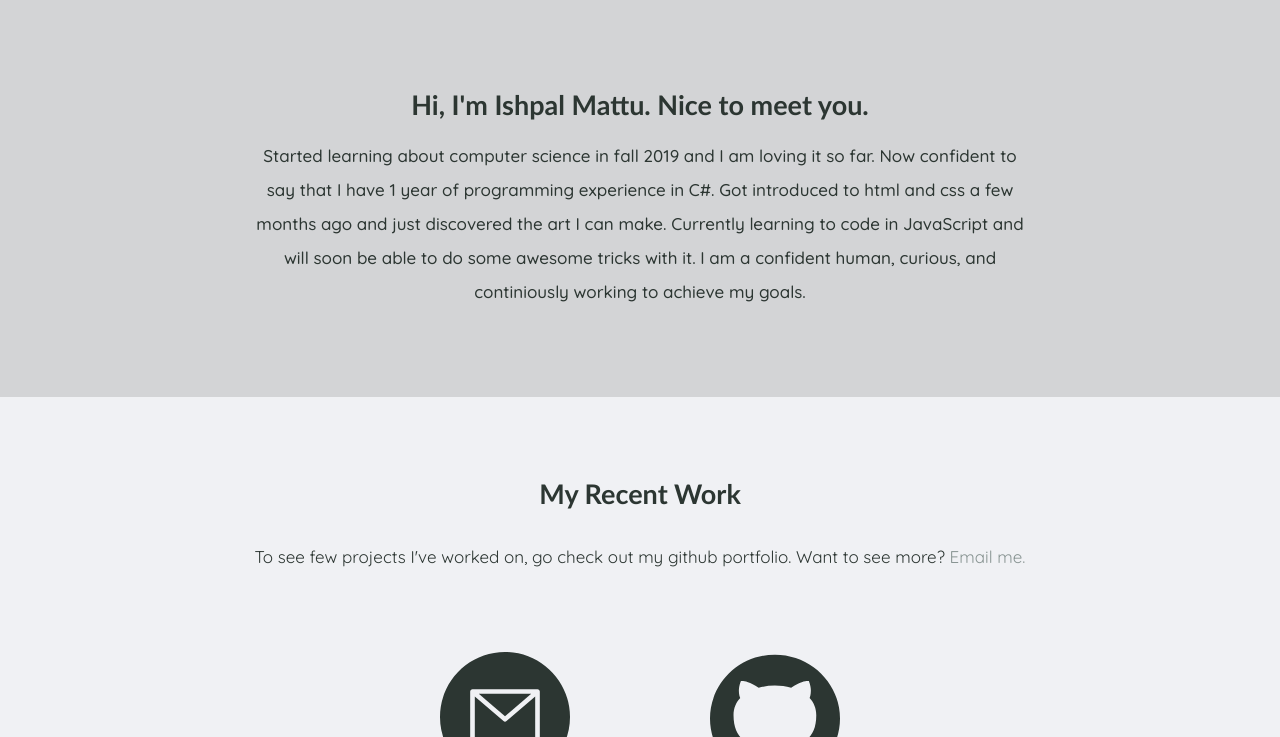
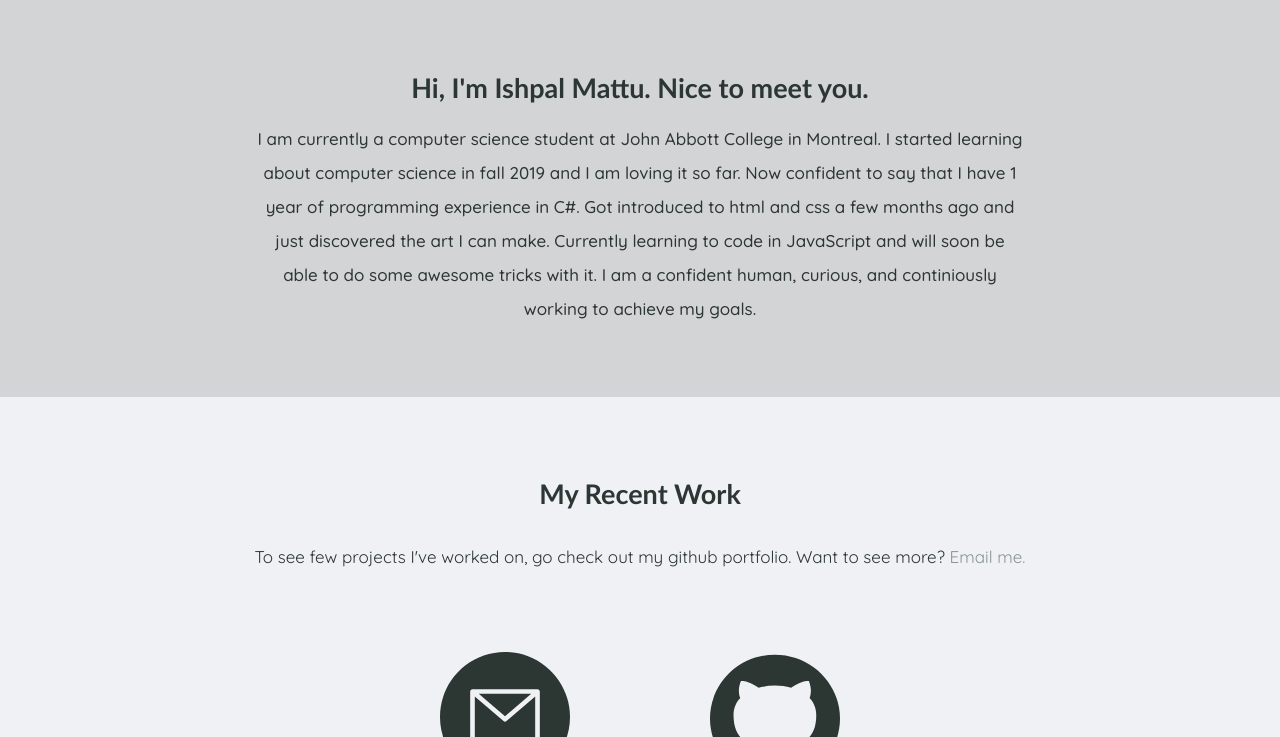
Before and after one commit to Ishpal-Mattu/Ishpal-Mattu, a plain HTML site: page index.html in a window 1280 px wide. Shown: the part 827-1564 px from the top of the page. Drawn offline with Linux system fonts and the light colour scheme.

Commit message:
Update index.html
update message  about me

```diff
--- a/index.html
+++ b/index.html
@@ -33,7 +33,7 @@
             <section class="Greeting">
                 <div>
                     <h2>Hi, I'm Ishpal Mattu. Nice to meet you.</h2>
-                    <p>Started learning about computer science in fall 2019 and I am loving it so far. Now confident to say that I have 1 year of programming experience in C#. Got introduced to html and css a few months ago and just discovered the art I can make. Currently learning to code in JavaScript and will soon be able to do some awesome tricks with it. I am a confident human, curious, and continiously working to achieve my goals.</p>
+                    <p>I am currently a computer science student at John Abbott College in Montreal. I started learning about computer science in fall 2019 and I am loving it so far. Now confident to say that I have 1 year of programming experience in C#. Got introduced to html and css a few months ago and just discovered the art I can make. Currently learning to code in JavaScript and will soon be able to do some awesome tricks with it. I am a confident human, curious, and continiously working to achieve my goals.</p>
                 </div>
             </section>
             <section class="my-work">
```
